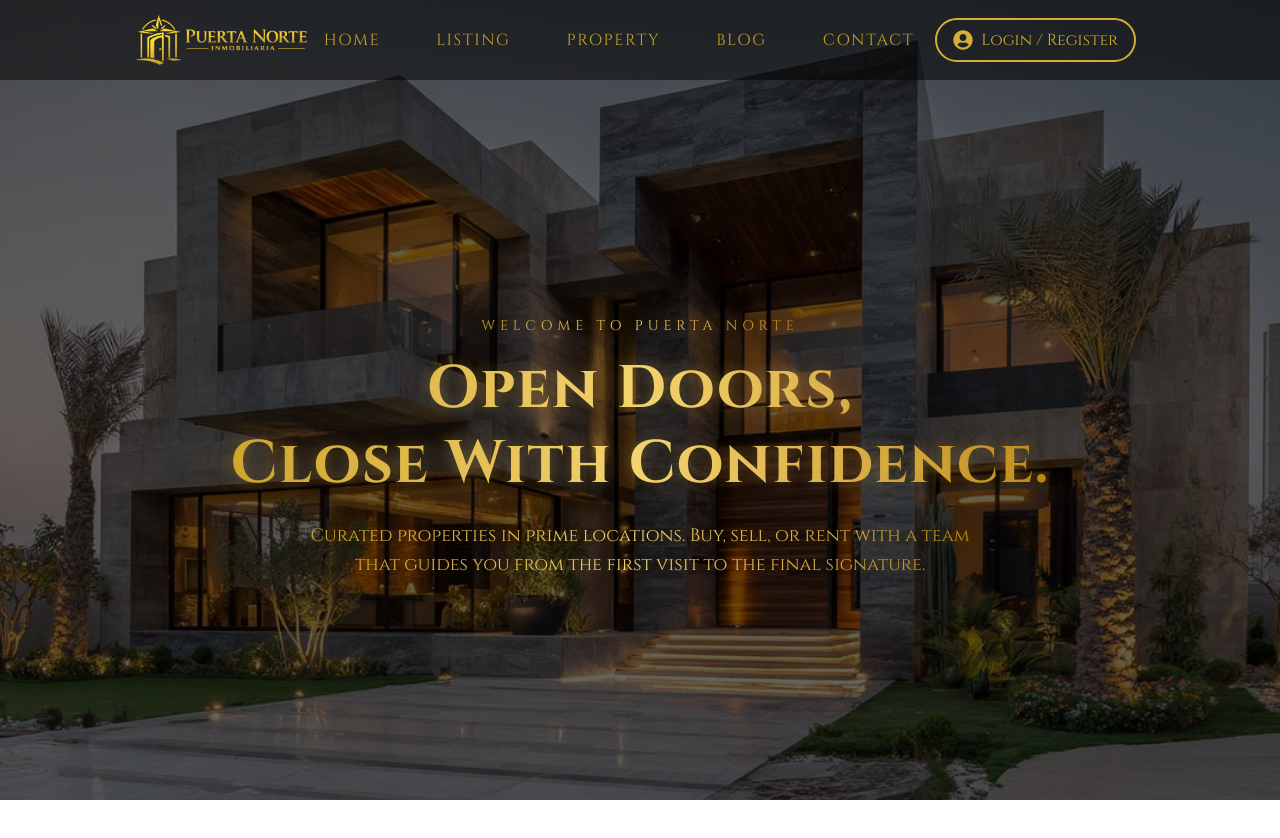
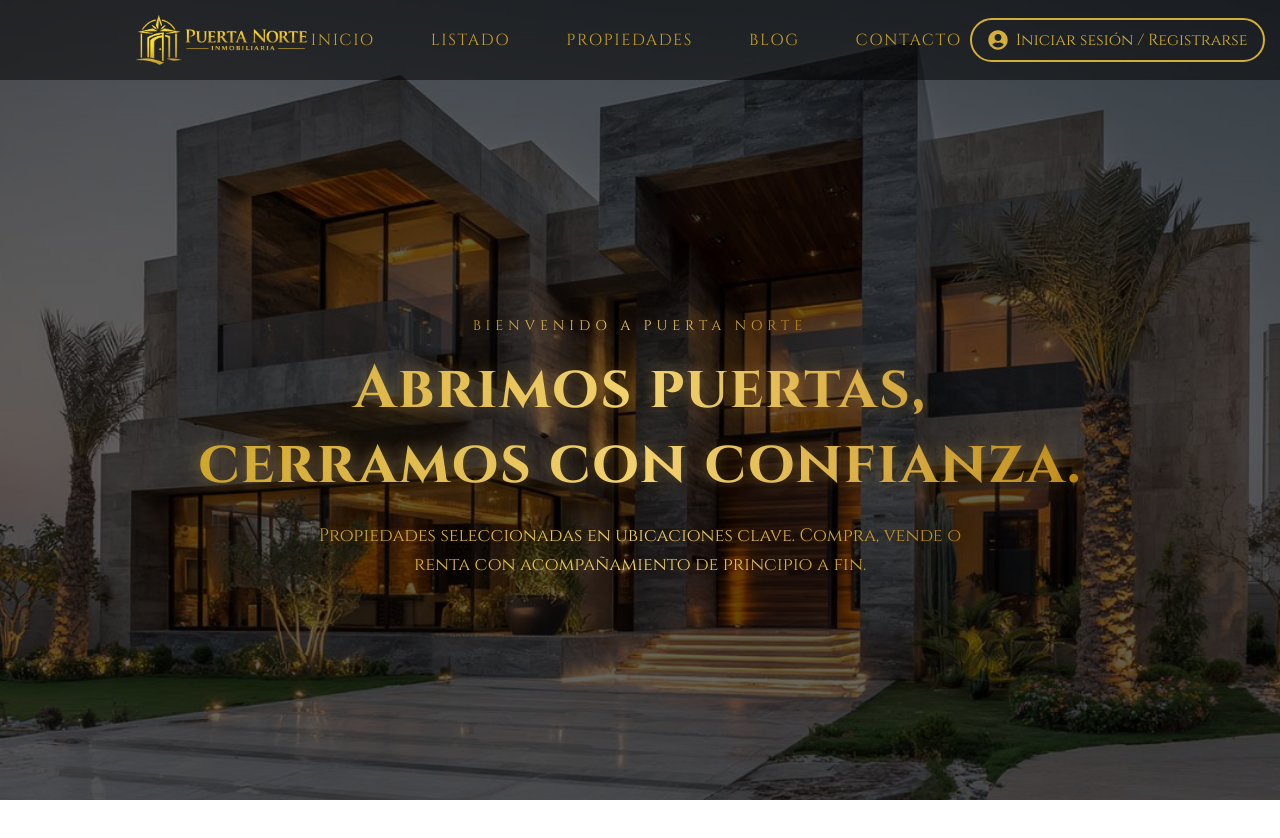
Before and after one commit to LuAn-LeOn/project_real_state, a Next.js app: page / in a window 1280 px wide. Shown: the top 838 px of the page. Built offline with nearby package versions, Linux system fonts and the light colour scheme.

Commit message:
[ADD] - Se crea archivo para traducciones en.json y es.json

```diff
--- a/components/Home/Hero/Hero.tsx
+++ b/components/Home/Hero/Hero.tsx
@@ -1,5 +1,9 @@
 import React from "react";
 import { cinzelFont } from "@/app/fonts";
+import { t, type Locale } from "@/src/i18n";
+
+const locale: Locale = "es";
+const msg = t(locale);
 
 const Hero = () => {
   return (
@@ -15,7 +19,7 @@ const Hero = () => {
                 textShadow:
                   "0 0 10px rgba(255, 200, 80, 0.18), 0 0 18px rgba(255, 200, 80, 0.10)",
               }}>
-          Welcome to Puerta Norte
+          {msg.hero.overline}
         </p>
 
         {/* Headline */}
@@ -25,7 +29,7 @@ const Hero = () => {
                 "0 0 14px rgba(255, 200, 80, 0.25), 0 0 30px rgba(255, 200, 80, 0.15)",
             }}
             >
-          Open Doors, <span className="block">Close With Confidence.</span>
+          {msg.hero.headline1} <span className="block">{msg.hero.headline2}</span>
         </h1>
 
         {/* Body */}
@@ -35,7 +39,7 @@ const Hero = () => {
                 textShadow:
                   "0 0 10px rgba(255, 200, 80, 0.18), 0 0 18px rgba(255, 200, 80, 0.10)",
               }}>
-          Curated properties in prime locations. Buy, sell, or rent with a team that guides you from the first visit to the final signature.
+          {msg.hero.body}
         </p>
       </div>
     </div>
--- a/components/Home/Navbar/Nav.tsx
+++ b/components/Home/Navbar/Nav.tsx
@@ -5,6 +5,11 @@ import { FaUserCircle } from 'react-icons/fa';
 import { HiBars3BottomRight } from 'react-icons/hi2';
 import { cinzelFont } from "@/app/fonts";
 import { navLinks } from '@/constant/constant';
+import { t, type Locale } from "@/src/i18n";
+
+const locale: Locale = "es";
+const msg = t(locale);
+
 
 type Props = {
   openNav: () => void;
@@ -66,7 +71,7 @@ const Nav = ({ openNav }: Props) => {
                     after:transition-all after:duration-200
                     hover:after:w-full
                   ">
-                  {navLink.label}
+                  {msg.nav[navLink.key] as keyof typeof msg.nav}
                 </Link>
               ))}
             </div>
@@ -90,7 +95,7 @@ const Nav = ({ openNav }: Props) => {
                 >
                   <FaUserCircle className="w-5 h-5" />
                   <span className="hidden sm:inline text-sm sm:text-base">
-                    Login / Register
+                    {msg.nav.login}
                   </span>
                 </Link>
                 {/* Burger menu */}
--- a/constant/constant.ts
+++ b/constant/constant.ts
@@ -1,33 +1,7 @@
 export const navLinks = [
-  {
-    id: 1,
-    title: "Home",
-    url: "#",
-    label: "Home",
-  },
-  {
-    id: 2,
-    title: "Listing",
-    url: "#listing",
-    label: "Listing",
-  },
-  {
-    id: 3,
-    title: "Property",
-    url: "#property",
-    label: "Property",
-  },
-  {
-    id: 4,
-    title: "Blog",
-    url: "#blog",
-    label: "Blog",
-  },
-  {
-    id: 5,
-    title: "Contact",
-    url: "#contact",
-    label: "Contact",
-  },
-
-];
+  { id: 1, key: "home", url: "#" },
+  { id: 2, key: "listing", url: "#listing" },
+  { id: 3, key: "properties", url: "#properties" },
+  { id: 4, key: "blog", url: "#blog" },
+  { id: 5, key: "contact", url: "#contact" },
+] as const;
--- /dev/null
+++ b/src/i18n/en.json
@@ -0,0 +1,16 @@
+{
+  "hero": {
+    "overline": "Welcome to Puerta Norte",
+    "headline1": "Open Doors, ",
+    "headline2": "Close With Confidence.",
+    "body": "Curated properties in prime locations. Buy, sell, or rent with a team that guides you from the first visit to the final signature."
+  },
+  "nav": {
+    "home": "Home",
+    "listing": "Listing",
+    "properties": "Properties",
+    "blog": "Blog",
+    "contact": "Contact",
+    "login": "Login / Register"
+  }
+}
--- /dev/null
+++ b/src/i18n/es.json
@@ -0,0 +1,16 @@
+{
+  "hero": {
+    "overline": "Bienvenido a Puerta Norte",
+    "headline1": "Abrimos puertas, ",
+    "headline2": "cerramos con confianza.",
+    "body": "Propiedades seleccionadas en ubicaciones clave. Compra, vende o renta con acompañamiento de principio a fin."
+  },
+  "nav": {
+    "home": "Inicio",
+    "listing": "Listado",
+    "properties": "Propiedades",
+    "blog": "Blog",
+    "contact": "Contacto",
+    "login": "Iniciar sesión / Registrarse"
+  }
+}
--- /dev/null
+++ b/src/i18n/index.ts
@@ -0,0 +1,10 @@
+import es from "./es.json";
+import en from "./en.json";
+
+export type Locale = "es" | "en";
+
+const messages = { es, en };
+
+export function t(locale: Locale) {
+  return messages[locale];
+}
```
